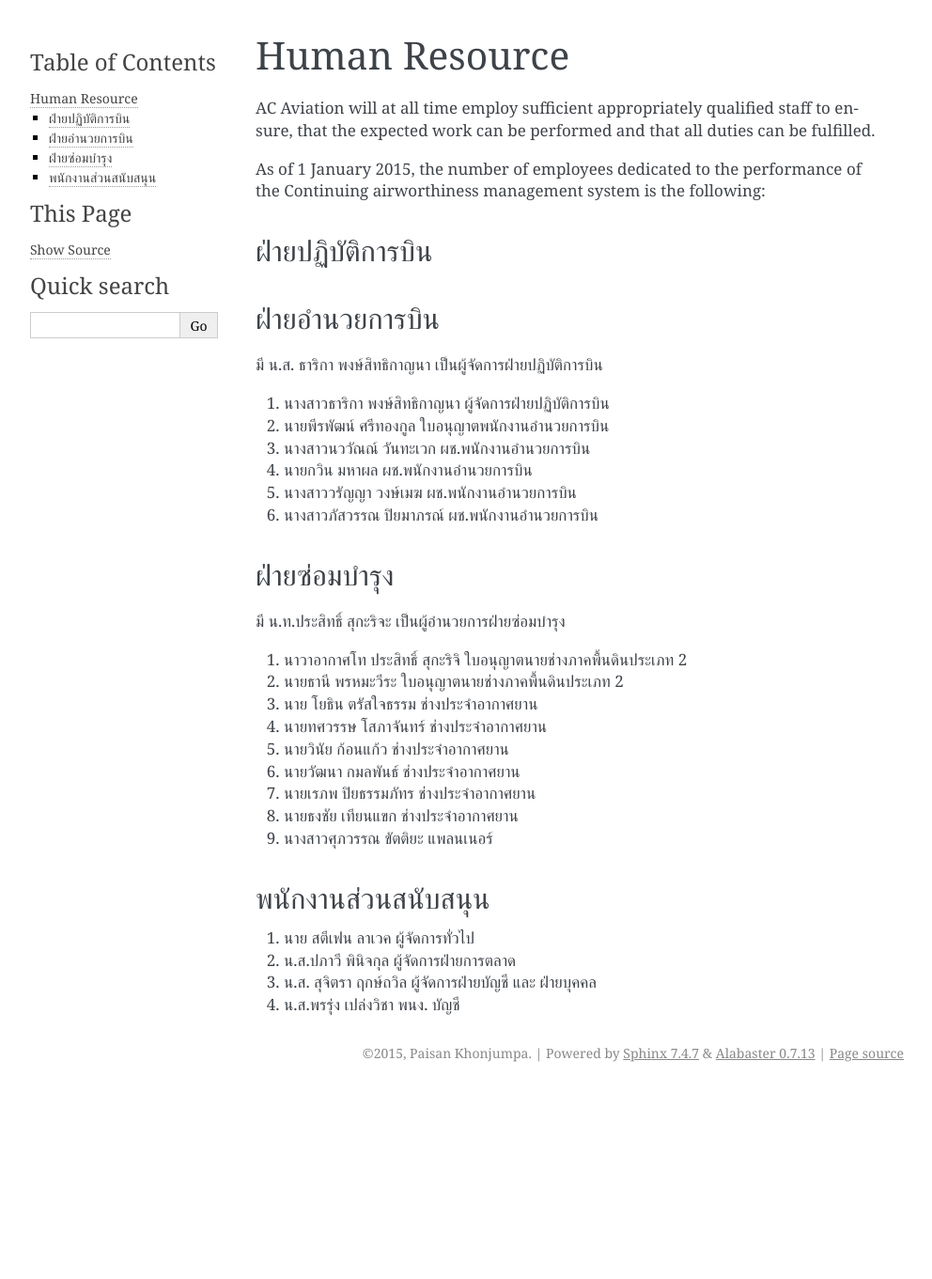
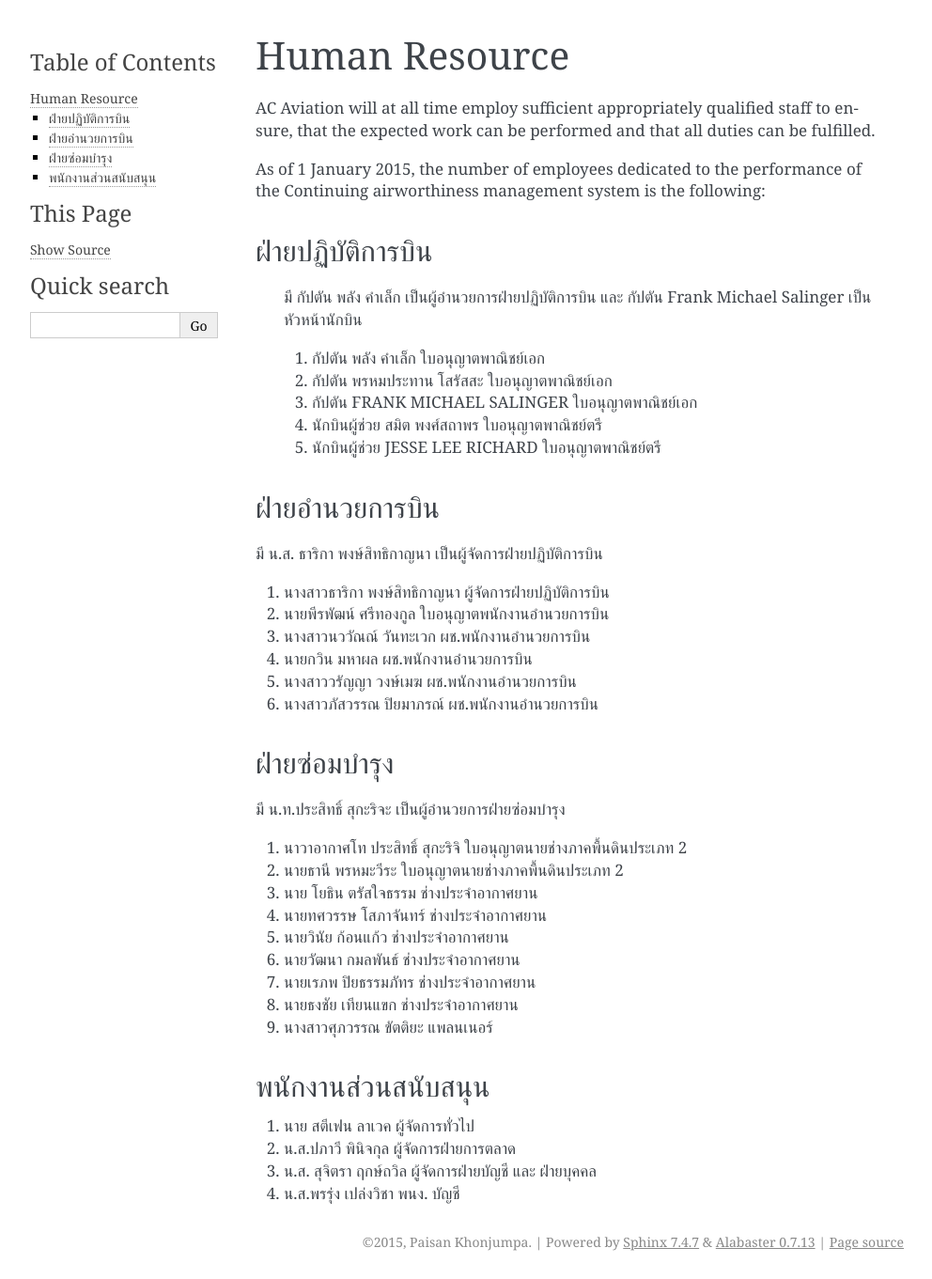
Before and after one commit to paisan/AC-Aviation, a Sphinx documentation site: the page built from source/GMM/Human_Resource.rst, in a window 1280 px wide. Shown: the whole page at 94% size, without its empty margins (148-1140 px from the left). Built offline with Sphinx 7.4.7, drawn with Linux system fonts in a browser that asks for light colours; before the commit the page ends 1160 px from its top, so only the background shows below that.

Commit message:
HR details amended.

```diff
--- a/source/GMM/Human_Resource.rst
+++ b/source/GMM/Human_Resource.rst
@@ -7,16 +7,15 @@
 
 ฝ่ายปฏิบัติการบิน
 -------------------
-+------------------------------------------------------------------------------------+
-| มี กัปตัน พลัง คำเล็ก เป็นผู้อำนวยการฝ่ายปฏิบัติการบิน และ กัปตัน Frank Michael Salinger เป็นหัวหน้านักบิน : |
-+------------------------------------------------------------------------------------+
-+------------------------------------------------------------+
-| 1. กัปตัน พลัง  คำเล็ก                 ใบอนุญาตพาณิชย์เอก		             |
-| 2. กัปตัน พรหมประทาน โสรัสสะ           ใบอนุญาตพาณิชย์เอก	 	         |
-| 3. กัปตัน FRANK MICHAEL SALINGER      ใบอนุญาตพาณิชย์เอก		 |
-| 4. นักบินผู้ช่วย สมิต พงศ์สถาพร            ใบอนุญาตพาณิชย์ตรี		         |
-| 5. นักบินผู้ช่วย JESSE LEE RICHARD       ใบอนุญาตพาณิชย์ตรี		 |
-+------------------------------------------------------------+
+
+ มี กัปตัน พลัง คำเล็ก เป็นผู้อำนวยการฝ่ายปฏิบัติการบิน และ กัปตัน Frank Michael Salinger เป็นหัวหน้านักบิน
+
+ 1. กัปตัน พลัง  คำเล็ก                 ใบอนุญาตพาณิชย์เอก
+ 2. กัปตัน พรหมประทาน โสรัสสะ           ใบอนุญาตพาณิชย์เอก
+ 3. กัปตัน FRANK MICHAEL SALINGER      ใบอนุญาตพาณิชย์เอก
+ 4. นักบินผู้ช่วย สมิต พงศ์สถาพร            ใบอนุญาตพาณิชย์ตรี
+ 5. นักบินผู้ช่วย JESSE LEE RICHARD       ใบอนุญาตพาณิชย์ตรี
+
 
 ฝ่ายอำนวยการบิน
 -------------------
```
Also changed, not shown: 5 other files.
